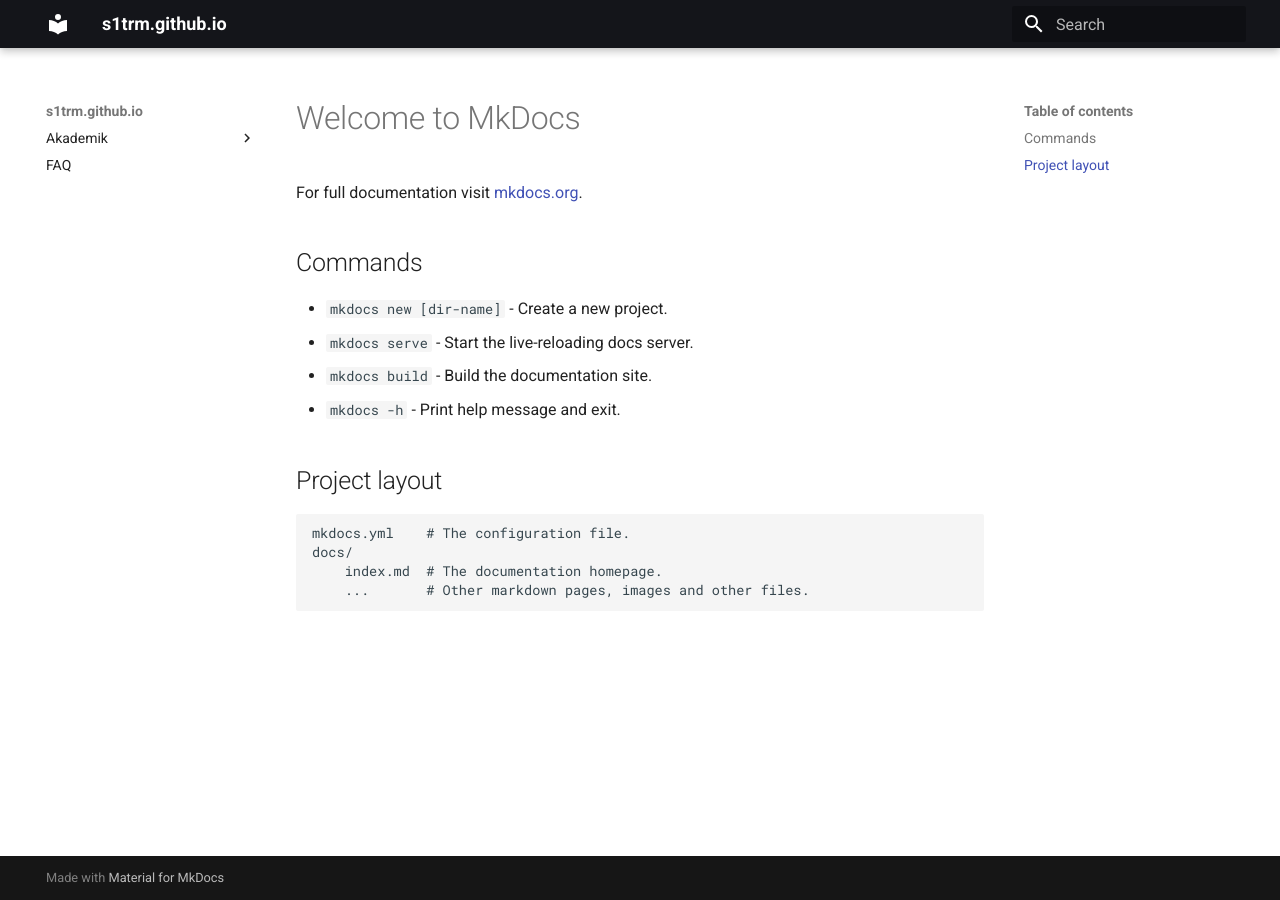
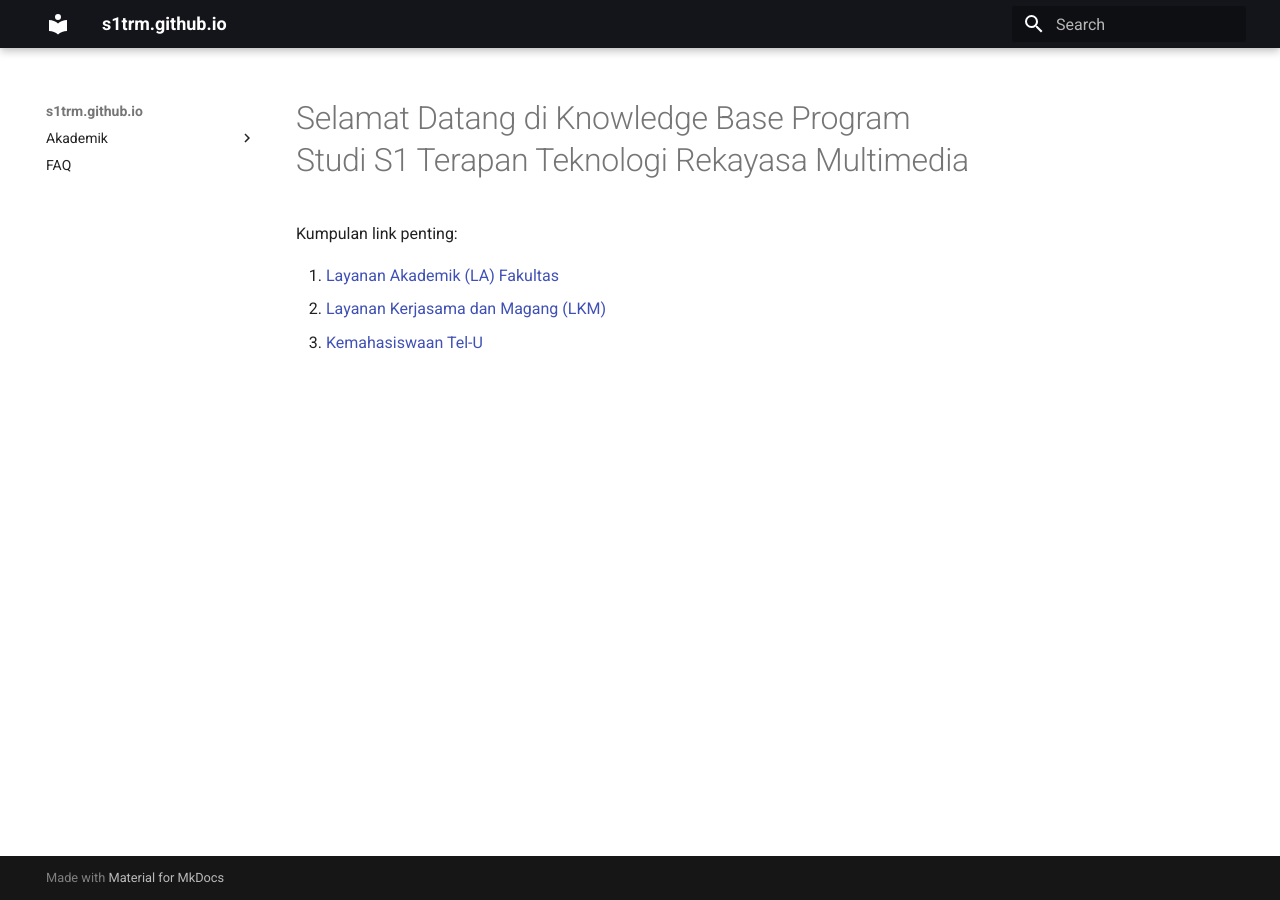
Before and after one commit to s1trm/knowledge, an MkDocs documentation site: the page built from docs/index.md, in a window 1280 px wide. Built offline with MkDocs 1.6.1 and Material for MkDocs 9.7.7, drawn with Linux system fonts in a browser that asks for light colours.

Commit message:
add text in faq and index

```diff
--- a/docs/index.md
+++ b/docs/index.md
@@ -1,17 +1,7 @@
-# Welcome to MkDocs
+# Selamat Datang di Knowledge Base Program Studi S1 Terapan Teknologi Rekayasa Multimedia
 
-For full documentation visit [mkdocs.org](https://www.mkdocs.org).
+Kumpulan link penting:
 
-## Commands
-
-* `mkdocs new [dir-name]` - Create a new project.
-* `mkdocs serve` - Start the live-reloading docs server.
-* `mkdocs build` - Build the documentation site.
-* `mkdocs -h` - Print help message and exit.
-
-## Project layout
-
-    mkdocs.yml    # The configuration file.
-    docs/
-        index.md  # The documentation homepage.
-        ...       # Other markdown pages, images and other files.
+1. [Layanan Akademik (LA) Fakultas](https://linktr.ee/Layanan_LA_Dosen_FIT)
+2. [Layanan Kerjasama dan Magang (LKM)](https://link.telkomuniversity.ac.id/@LKMFIT)
+3. [Kemahasiswaan Tel-U](https://linktr.ee/ditmawa_univtelkom)
```
Also changed, not shown: docs/faq.md (+3 -0 lines).
